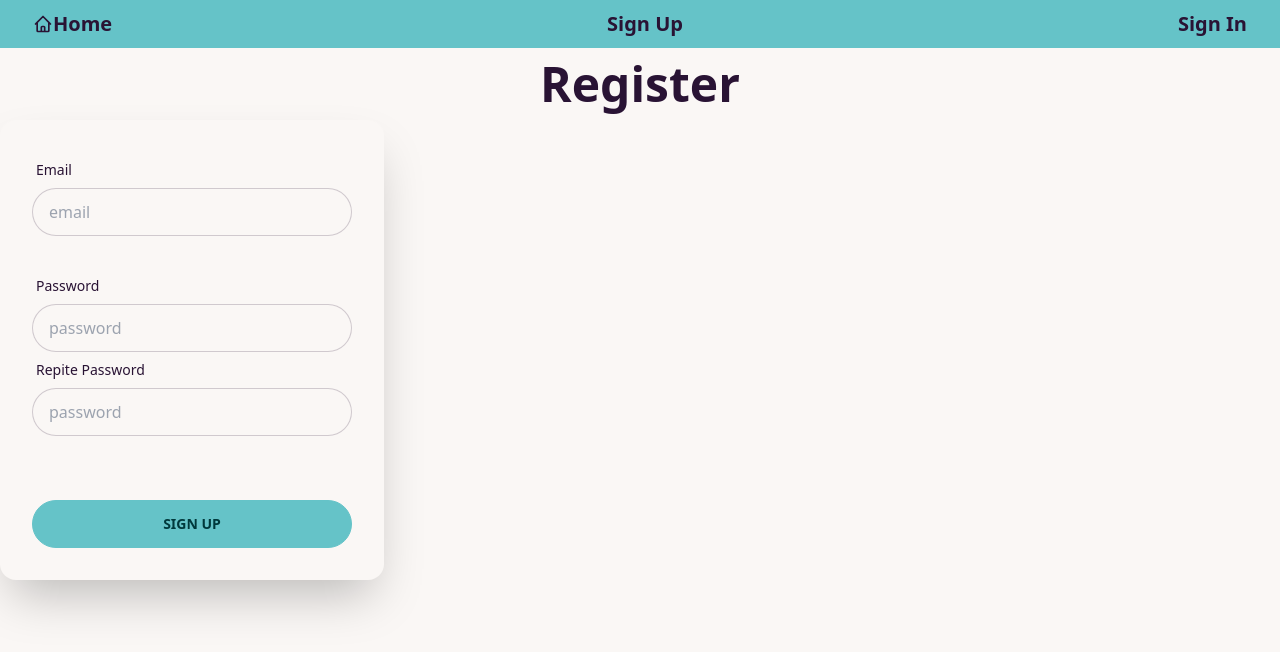
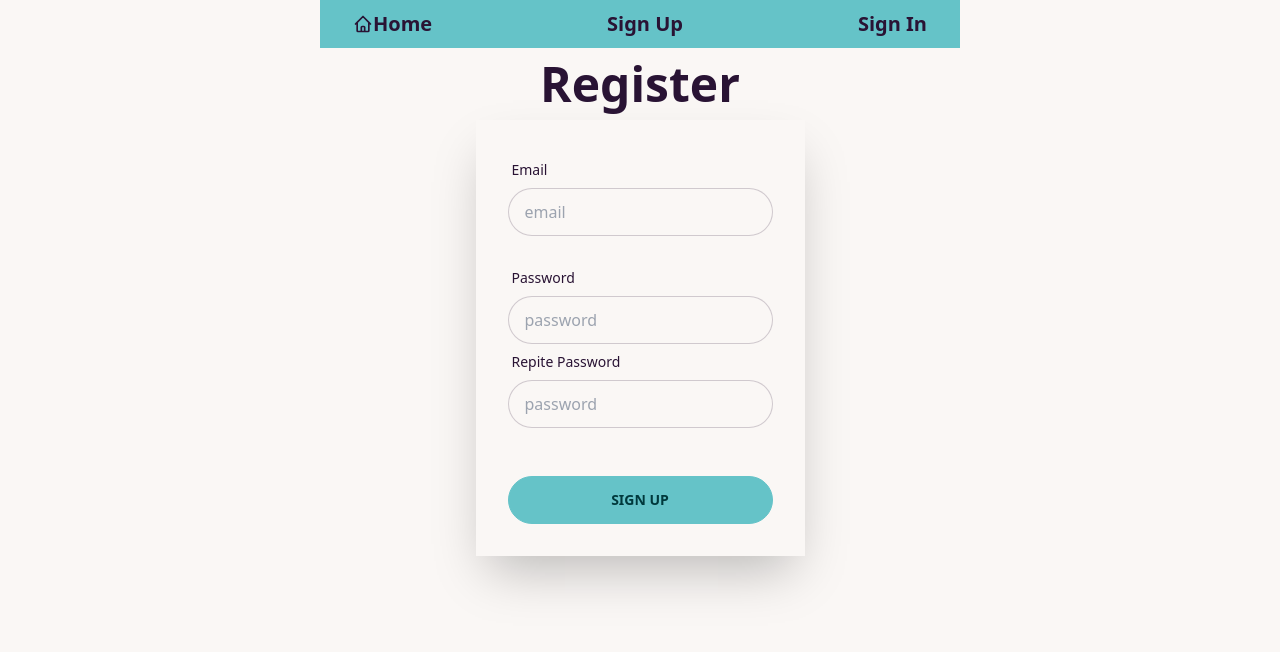
Before and after one commit to serge-svg/ironhack-labs-final-project, a Vue app: page /sign-up in a window 1280 px wide. Shown: the top 652 px of the page. Built offline with nearby package versions, Linux system fonts and the light colour scheme.

Commit message:
task uix solved

```diff
--- a/src/App.vue
+++ b/src/App.vue
@@ -1,7 +1,6 @@
 <template>
-  <div class="max-w-960 mx-auto">
     <div class="flex-col items-center">
-        <nav class="navbar-center flex justify-between bg-primary container mx-auto px-4">
+        <nav class="navbar-center flex justify-between bg-primary mx-auto px-4 w-1/2">
           <RouterLink to="/" class="btn btn-ghost normal-case text-xl">
             <svg
               xmlns="http://www.w3.org/2000/svg"
@@ -47,7 +46,6 @@
         </nav>
       <RouterView />
     </div>
-  </div>
 </template>
 
 <script setup>
--- a/src/components/AddTask.vue
+++ b/src/components/AddTask.vue
@@ -1,12 +1,12 @@
 <template>
-  <div class="max-w-960 text-center my-4">
+  <div class="text-center my-4">
     <form @submit.prevent="validateForm">
       <input
         id="title"
         v-model="title"
         type="text"
         placeholder="Add thing to do"
-        class="border rounded px-4 py-2 mr-2 w-1/2"
+        class="border rounded px-4 py-2 mr-2 w-1/3"
       />
       <button class="bg-blue-500 hover:bg-blue-700 text-white font-bold rounded px-4 py-2">
         Add
--- a/src/components/Task.vue
+++ b/src/components/Task.vue
@@ -1,16 +1,16 @@
 <template>
-  <div class="max-w-960 text-center w-1/2">
+  <div class="text-center w-1/2 px-5">
         <div class="flex gap-2 items-center mt-1">
             <p>Created:</p> {{ timestamp }}
         </div>
 
         <div class="flex justify-between items-center">
-          <div class="flex flex-start gap-2 items-center">
+          <div class="flex flex-start gap-2 items-center w-full">
             <input v-model="completed" type="checkbox" class="form-checkbox h-4 w-4 text-blue-600 align-center" @click="handleStatus" />
 
-            <div v-if="isEditing" class="flex gap-2">
+            <div v-if="isEditing" class="flex gap-2 w-full">
                 <input type="text" v-model="newTitle"
-                class="text-sm rounded-lg focus:ring-blue-500 focus:border-blue-500 block w-full p-2.5" placeholder="introduce a task" required />
+                class="text-sm rounded-lg focus:ring-blue-500 focus:border-blue-500 block p-2 w-full" placeholder="introduce a task" required />
                 <button @click="handleSave()" class="bg-gray-500 hover:bg-gray-700 text-white font-bold rounded px-2 py-1 mr-2">
                 Save
                 </button>
--- a/src/components/TasksList.vue
+++ b/src/components/TasksList.vue
@@ -1,5 +1,5 @@
 <template>
-  <div class="max-w-960 text-center">
+  <div class="flex flex-col items-center">
       <Task v-for="(task, index) in taskStore.tasksList" :key="index" :id="task.id" :taskIndex="index"
         :timestamp="task.inserted_at" :title="task.title" :edited="task.editing" :status="task.is_complete"
       />
--- a/src/main.js
+++ b/src/main.js
@@ -1,13 +1,11 @@
+import './assets/style.css'
 import { createApp } from 'vue'
 import { createPinia } from 'pinia'
 
 import App from './App.vue'
 import router from './router'
 
-import './assets/style.css'
-
 const app = createApp(App)
-
 app.use(createPinia())
 app.use(router)
 app.mount('#app')
--- a/src/views/SignInView.vue
+++ b/src/views/SignInView.vue
@@ -1,10 +1,8 @@
 <template>
-   <div class="container mx-auto max-w-960">
-    <div class="flex-col lg:flex-row-reverse">
+    <div class="flex flex-col items-center">
       <h1 class="text-5xl font-bold text-center my-3">Login</h1>
-      <div class="card flex-shrink-0 w-full max-w-sm shadow-2xl bg-base-100">
+      <div class="card-body shadow-2xl bg-base-100">
         <form @submit.prevent="validateForm">
-          <div class="card-body">
             <div class="form-control">
               <label class="label">
                 <span class="label-text">Email</span>
@@ -34,11 +32,10 @@
             <div class="form-control mt-6">
               <button class="btn btn-primary">Login</button>
             </div>
-          </div>
         </form>
       </div>
     </div>
-  </div>
+
   <RouterLink to="/sign-up" />
 </template>
 
--- a/src/views/SignUpView.vue
+++ b/src/views/SignUpView.vue
@@ -1,10 +1,8 @@
 <template>
-   <div class="container mx-auto max-w-960">
-    <div class="flex-col lg:flex-row-reverse">
+    <div class="flex flex-col items-center">
       <h1 class="text-5xl font-bold text-center my-3">Register</h1>
-      <div class="card flex-shrink-0 w-full max-w-sm shadow-2xl bg-base-100">
+      <div class="card-body shadow-2xl bg-base-100">
         <form @submit.prevent="validateForm">
-          <div class="card-body">
           <div class="form-control">
             <label class="label">
               <span class="label-text">Email</span>
@@ -40,10 +38,8 @@
           <div class="form-control mt-6">
             <button class="btn btn-primary">Sign up</button>
           </div>
-        </div>
         </form>
       </div>
-    </div>
   </div>
 </template>
 
--- a/src/views/TasksView.vue
+++ b/src/views/TasksView.vue
@@ -1,6 +1,6 @@
 <template>
     <AddTask />
-    <hr class="m-3" />
+    <hr class="flex mx-auto items-center w-1/2" />
     <TasksList />
 </template>
 
```
